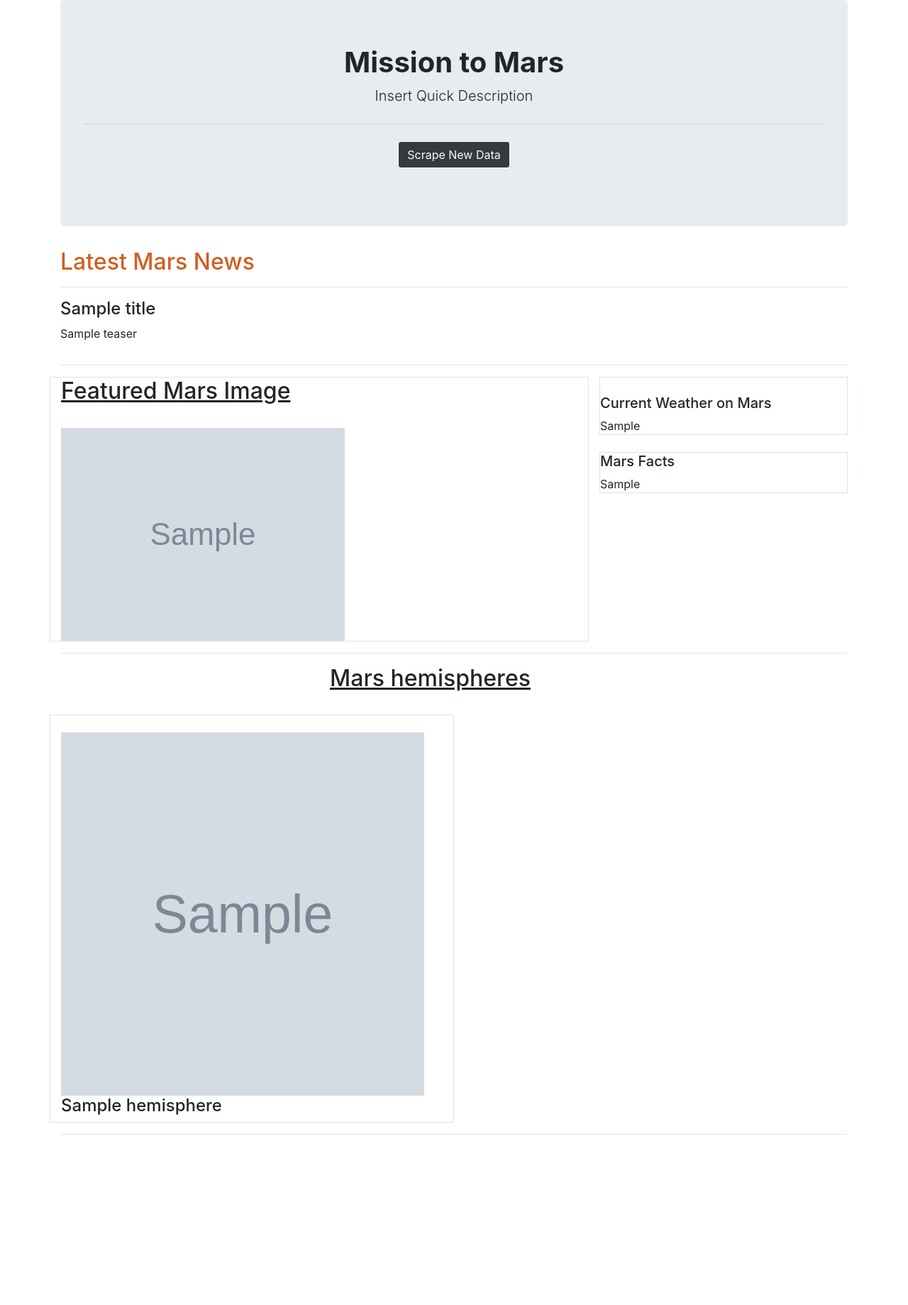
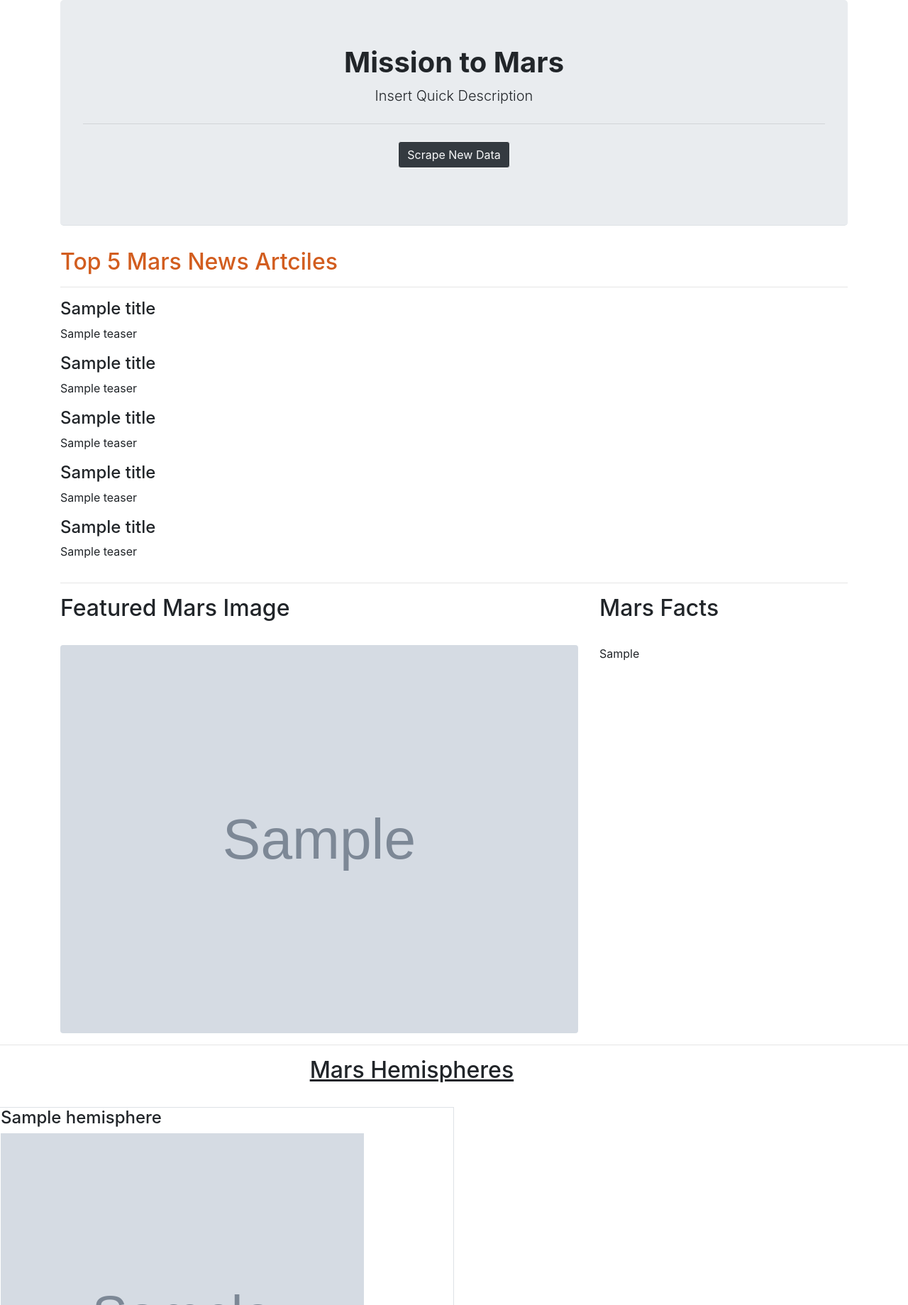
Before and after one commit to lilstarhunter/Mars_Web_Scraping, a Flask app: page / in a window 1280 px wide. Shown: the top 1839 px of the page at 71% size. Before the commit the page ends 1599 px from the top, so only its background shows below. Run offline with Flask 2, Linux system fonts and the light colour scheme; grey boxes marked "Sample" are stand-in pictures; a database or web service that is not in the repository returns one stand-in record (values such as "Sample title"); some libraries are stand-ins or nearby versions.

Commit message:
fixed hemisphere dictionary to append ALL items

```diff
--- a/mission_to_mars/scrape_mars.py
+++ b/mission_to_mars/scrape_mars.py
@@ -115,5 +115,4 @@ def mars_info():
 
         mars_dict.update({"image_dict": image_dict})
 
-
     return mars_dict
--- a/mission_to_mars/templates/index.html
+++ b/mission_to_mars/templates/index.html
@@ -15,7 +15,7 @@
   <script src="https://stackpath.bootstrapcdn.com/bootstrap/4.5.2/js/bootstrap.min.js" integrity="sha384-B4gt1jrGC7Jh4AgTPSdUtOBvfO8shuf57BaghqFfPlYxofvL8/KUEfYiJOMMV+rV" crossorigin="anonymous"></script>
 </head>
 
-<div class="container">
+<div class="container fluid">
 
   <div class="jumbotron text-center border-bottom">
     <h1 class="font-weight-bold">Mission to Mars</h1>
@@ -28,7 +28,7 @@
 
   <div class="row">
     <div class="col-md-12">
-      <h2 style = "color:rgb(210, 93, 31)">Latest Mars News</h3>
+      <h2 style = "color:rgb(210, 93, 31)">Top 5 Mars News Artciles</h3>
       <hr>
     </div>
   </div>
@@ -36,46 +36,50 @@
     <div class="col-md-12">
       <h4>{{mars.titles[0]}}</h4>
       <p>{{mars.teasers[0]}}</p>
+      <h4>{{mars.titles[1]}}</h4>
+      <p>{{mars.teasers[1]}}</p>
+      <h4>{{mars.titles[2]}}</h4>
+      <p>{{mars.teasers[2]}}</p>
+      <h4>{{mars.titles[3]}}</h4>
+      <p>{{mars.teasers[3]}}</p>
+      <h4>{{mars.titles[4]}}</h4>
+      <p>{{mars.teasers[4]}}</p>
     </div>
   </div>
 <hr>
   <div class="row">
-    <div class="col-md-8 border">
-      <h2 class=""><u>Featured Mars Image</u></h2>
+    <div class="col-md-8">
+      <h2 class="">Featured Mars Image</h2>
       </br>
-      <img src="{{mars.featured_image_url}}" alt="Features Mars Image">
+      <img class="img-responsive rounded" src={{mars.Featured_Image_URL}} alt="Features Mars Image" width="100%" height="auto">
     </div>
     <div class="col-md-4">
-      <div class="border">
-        </br>
-        <h5>Current Weather on Mars</h5>
-        {{mars.mars_weather}}
-      </div>
-      </br>
-      <div class="border">
-        <h5>Mars Facts</h5>
-          {{ mars.fact_table | safe }}
+        <h2>Mars Facts</h2>
+        <br>
+        <table class="table-dark">
+          {{ mars.Mars_Facts_Table | safe }}
+        </table>
+
       </div>
     </div>
   </div>
 <hr>
   <div class="row">
     <div class="col-md-8 offset-4">
-      <h2 class="align-items-center"><u>Mars hemispheres</u></h2>
+      <h2 class="align-items-center"><u>Mars Hemispheres</u></h2>
     </div>
   </div>
   </br>
   <div class="row">
-          {% for hemisphere in mars.hemisphere_images %}
+          {% for hemisphere in mars.image_dict %}
             <div class="col-6 border">
-            </br>
-                  <div>
-                    <img width="512 px" height="512 px" src="{{ hemisphere.img_url | safe }}">
-                  </div>
+              <div>
+                <h4> {{ hemisphere.title | safe }} </h4>
+              </div>
+              <div>
+                  <img width="512 px" height="512 px" src={{ hemisphere.img_url | safe }}>
+              </div>
 
-                  <div>
-                    <h4> {{ hemisphere.title | safe }} </h4>
-                  </div>
 
             </div>
           {% endfor %}
```
Also changed, not shown: mission_to_mars/table.html (added, +56 -0 lines), 1 other file.
